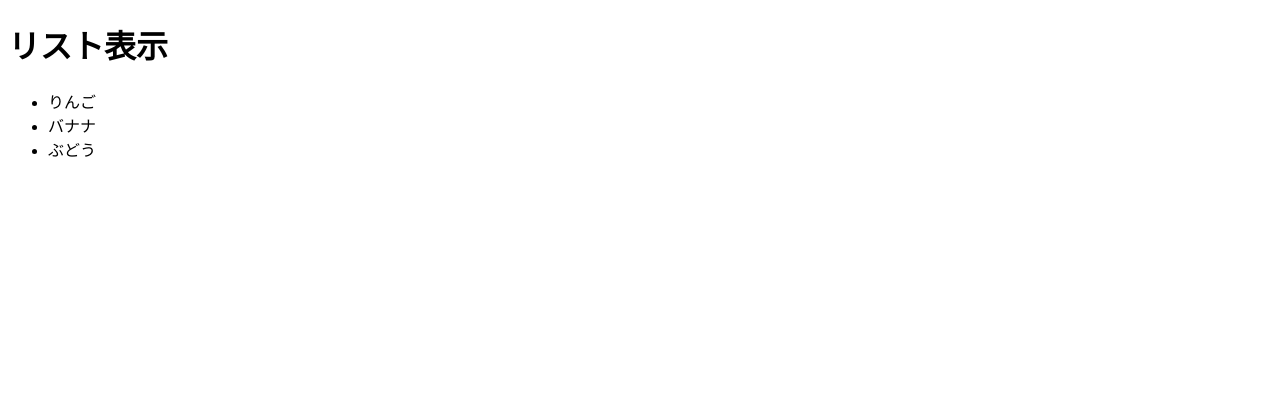
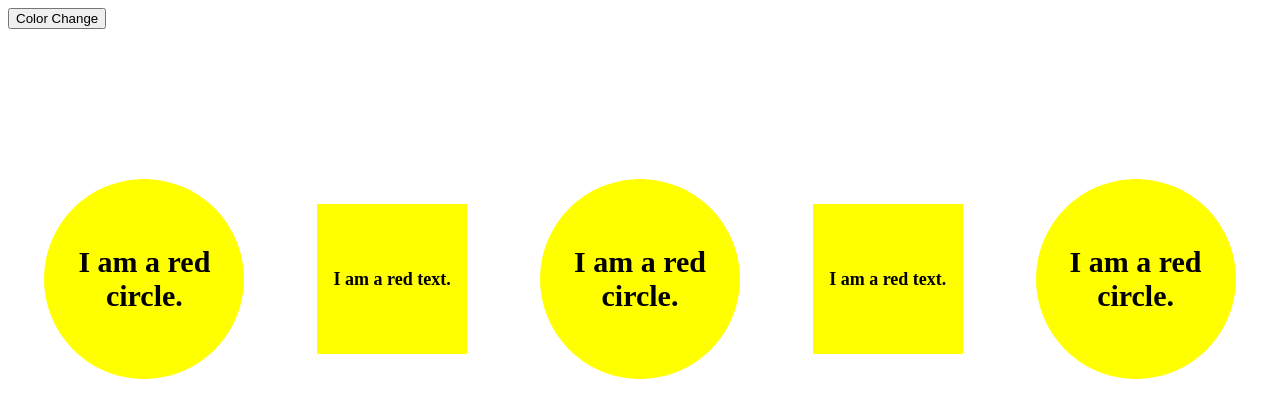
Before and after one commit to WATA-Haru/2025-fe, a plain HTML site: page docs/sample/index.html in a window 1280 px wide. Drawn offline with Linux system fonts and the light colour scheme.

Commit message:
[ADD] 問題修正

```diff
--- a/docs/B/index.js
+++ b/docs/B/index.js
@@ -1,5 +1,5 @@
 document.getElementById("calc").addEventListener("click", () => {
-  const base = document.getElementById("price").value;
+  const base = document.querySelector("price").value;
   const total = base * 1.1;
-  document.getElementById("result").textContent = `税込み: ${total}円`;
+  document.querySelector("result").textContent = `税込み: ${total}円`;
 });
--- a/docs/C/index.js
+++ b/docs/C/index.js
@@ -1,10 +1,11 @@
 document.getElementById("load").addEventListener("click", () => {
   let result;
+
   fetch("https://jsonplaceholder.typicode.com/posts/1")
     .then(res => res.json())
     .then(data => {
       result = data.title;
     });
 
-  document.getElementById("data").textContent = result;
+  document.querySelector("data").textContent = result;
 });
--- a/docs/sample/index.html
+++ b/docs/sample/index.html
@@ -1,10 +1,34 @@
-<!-- indexE.html -->
 <!DOCTYPE html>
-<html>
-<head><title>問題E</title></head>
+<html lang="ja">
+<head>
+    <meta charset="UTF-8">
+    <meta name="viewport" content="width=device-width, initial-scale=1.0">
+    <title>jsをoverride Demo</title>
+    <link rel="stylesheet" href="./style.css">
+</head>
 <body>
-  <h1>リスト表示</h1>
-  <ul id="list"></ul>
-  <script src="./index.js"></script>
+  <button type="button" class="color-change-button">Color Change</button>
+  <div class="wrapper">
+    <div class="circle bg-yellow">
+      <span class="circle__content">I am a red circle.</span>
+    </div>
+
+    <div class="square bg-yellow">
+      <span class="square__content">I am a red text.</span>
+    </div>
+
+    <div class="circle bg-yellow">
+      <span class="circle__content">I am a red circle.</span>
+    </div>
+
+    <div class="square bg-yellow">
+      <span class="square__content">I am a red text.</span>
+    </div>
+
+    <div class="circle bg-yellow">
+      <span class="circle__content">I am a red circle.</span>
+    </div>
+  </div>
+  <script defer src="./index.js"></script>
 </body>
 </html>
--- a/docs/sample/index.js
+++ b/docs/sample/index.js
@@ -1,8 +1,9 @@
-const items = ["りんご", "バナナ", "ぶどう"];
-document.getElementById("list").innerHTML = "";
+const button = document.querySelector(".color-change-button")
+const elements = document.querySelectorAll("bg-yellow")
 
-items.filter(item => {
-  const li = document.createElement("li");
-  li.textContent = item;
-  document.getElementById("list").appendChild(li);
-});
+button.addEventListener("click", () => {
+  elements.forEach((element) => {
+    element.classList.remove("bg-yellow")
+    element.classList.add("red")
+  })
+})
--- /dev/null
+++ b/docs/sample/style.css
@@ -0,0 +1,44 @@
+.wrapper {
+  margin-inline: auto;
+  margin-top: 150px;
+  display: flex;
+  justify-content: space-around;
+  align-items: center;
+}
+
+.bg-red {
+  background-color: red;
+}
+
+.bg-yellow {
+  background-color: yellow;
+}
+
+.circle {
+  width: 200px;
+  height: 200px;
+  border-radius: 50%;
+  text-align: center;
+  display: flex;
+  justify-content: center;
+  align-items: center;
+
+  & .circle__content {
+    font-size: 30px;
+    font-weight: bold;
+  }
+}
+
+.square {
+  width: 150px;
+  height: 150px;
+  text-align: center;
+  display: flex;
+  justify-content: center;
+  align-items: center;
+
+  & .square__content {
+    font-size: 18px;
+    font-weight: bold;
+  }
+}
```
Also changed, not shown: docs/A/index.js (+22 -7 lines), docs/D/index.html (+0 -2 lines), docs/index.html (+3 -0 lines).
